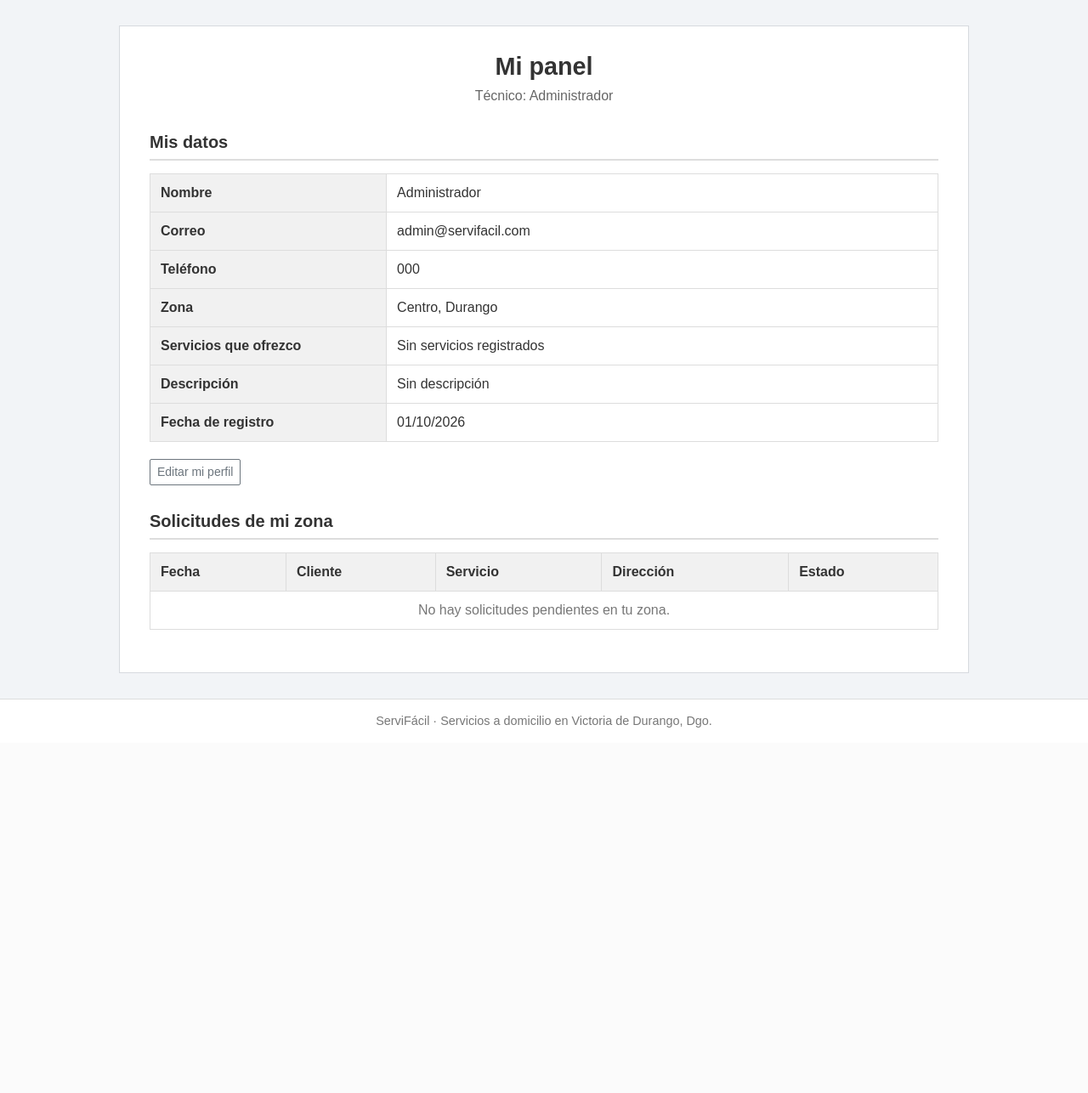
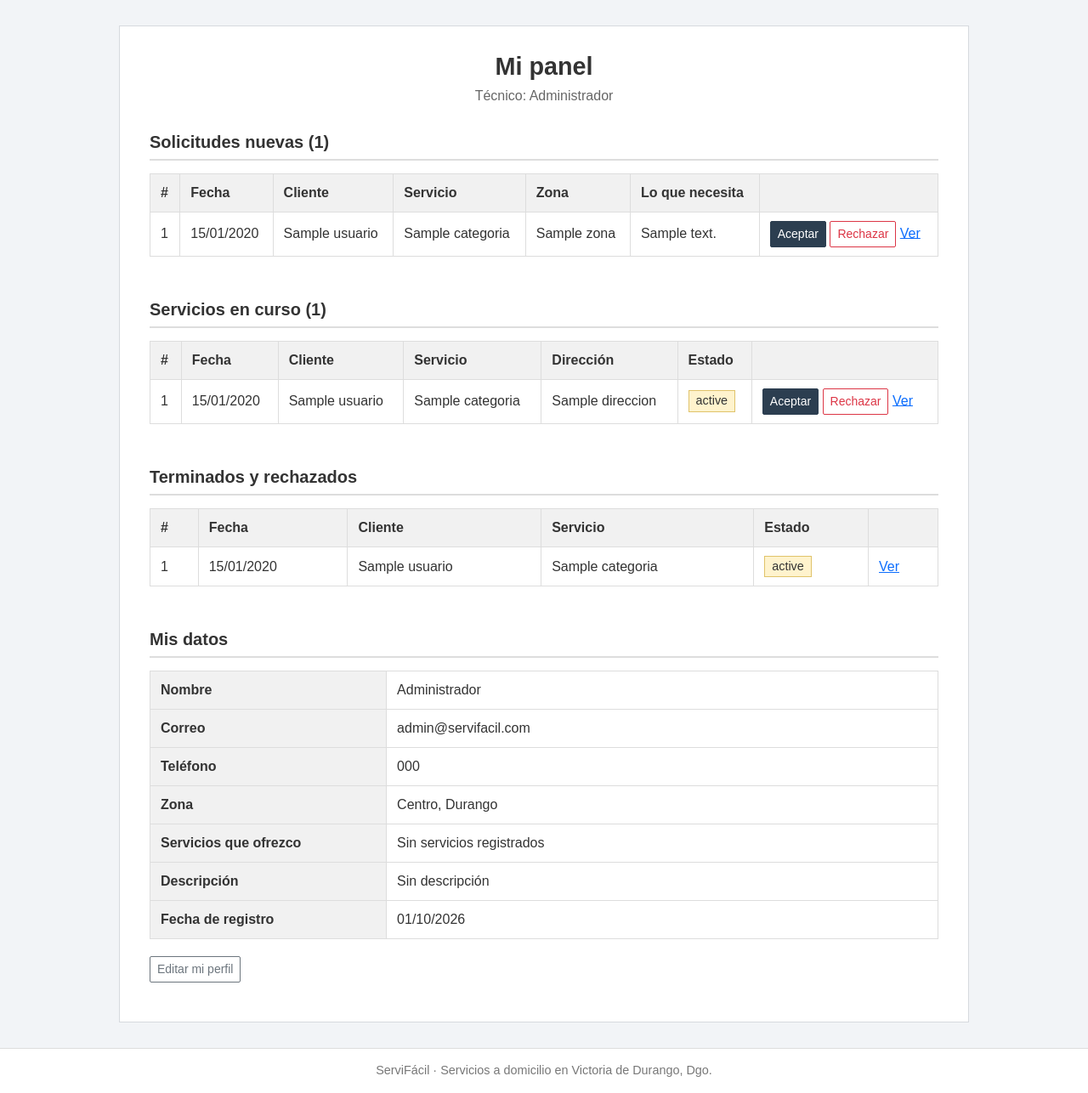
Before and after one commit to LxArmitage/servifacil, a Flask app: template app/templates/main/dashboard_tecnico.html in a window 1280 px wide. Shown: the part 60-1346 px from the top of the page at 85% size. Before the commit the page ends 916 px from the top, so only its background shows below. Run offline with Flask 3, Linux system fonts and the light colour scheme; a user stored in the database is signed in; tables that the repository leaves empty hold one stand-in row (values such as "Sample post"); the template is opened without the code that fills it: most values are stand-ins (such as "Sample title", 1, 10 or a date in 2020).

Commit message:
Aceptar, rechazar y estados de las solicitudes
- El tecnico acepta o rechaza las solicitudes nuevas
- Estados en orden: pendiente, aceptado, en camino y terminado
- El panel del tecnico separa solicitudes nuevas, en curso y terminadas
- Los telefonos se muestran hasta que el tecnico acepta
- Los cambios de estado solo se hacen por POST y por el tecnico asignado

Co-Authored-By: Claude Opus 5.5 <noreply@anthropic.com>

```diff
--- a/app/templates/main/dashboard_tecnico.html
+++ b/app/templates/main/dashboard_tecnico.html
@@ -1,4 +1,5 @@
 {% extends "base.html" %}
+{% from "servicios/_acciones.html" import acciones %}
 {% block title %}Mi panel — ServiFácil{% endblock %}
 
 {% block contenido %}
@@ -6,6 +7,118 @@
 <h1>Mi panel</h1>
 <p class="subtitulo">Técnico: {{ current_user.nombre }}</p>
 
+<!-- SOLICITUDES NUEVAS -->
+<h2>Solicitudes nuevas ({{ nuevas|length }})</h2>
+<div class="tabla-contenedor">
+    <table class="tabla">
+        <thead>
+            <tr>
+                <th>#</th>
+                <th>Fecha</th>
+                <th>Cliente</th>
+                <th>Servicio</th>
+                <th>Zona</th>
+                <th>Lo que necesita</th>
+                <th></th>
+            </tr>
+        </thead>
+        <tbody>
+            {% for s in nuevas %}
+            <tr>
+                <td>{{ s.id }}</td>
+                <td>{{ s.fecha_servicio|fecha }}</td>
+                <td>{{ s.cliente.usuario.nombre }}</td>
+                <td>{{ s.categoria.nombre }}</td>
+                <td>{{ s.zona.nombre if s.zona else "—" }}</td>
+                <td>{{ s.descripcion|truncate(60) }}</td>
+                <td class="text-nowrap">
+                    {{ acciones(s, "panel") }}
+                    <a href="{{ url_for('servicios.detalle', solicitud_id=s.id) }}">Ver</a>
+                </td>
+            </tr>
+            {% else %}
+            <tr>
+                <td colspan="7" class="vacio">No tienes solicitudes nuevas.</td>
+            </tr>
+            {% endfor %}
+        </tbody>
+    </table>
+</div>
+
+<!-- SERVICIOS EN CURSO -->
+<h2>Servicios en curso ({{ en_curso|length }})</h2>
+<div class="tabla-contenedor">
+    <table class="tabla">
+        <thead>
+            <tr>
+                <th>#</th>
+                <th>Fecha</th>
+                <th>Cliente</th>
+                <th>Servicio</th>
+                <th>Dirección</th>
+                <th>Estado</th>
+                <th></th>
+            </tr>
+        </thead>
+        <tbody>
+            {% for s in en_curso %}
+            <tr>
+                <td>{{ s.id }}</td>
+                <td>{{ s.fecha_servicio|fecha }}</td>
+                <td>{{ s.cliente.usuario.nombre }}</td>
+                <td>{{ s.categoria.nombre }}</td>
+                <td>{{ s.direccion }}</td>
+                <td><span class="estado estado-{{ s.estado }}">{{ s.estado_nombre }}</span></td>
+                <td class="text-nowrap">
+                    {{ acciones(s, "panel") }}
+                    <a href="{{ url_for('servicios.detalle', solicitud_id=s.id) }}">Ver</a>
+                </td>
+            </tr>
+            {% else %}
+            <tr>
+                <td colspan="7" class="vacio">No tienes servicios en curso.</td>
+            </tr>
+            {% endfor %}
+        </tbody>
+    </table>
+</div>
+
+<!-- TERMINADOS Y RECHAZADOS -->
+<h2>Terminados y rechazados</h2>
+<div class="tabla-contenedor">
+    <table class="tabla">
+        <thead>
+            <tr>
+                <th>#</th>
+                <th>Fecha</th>
+                <th>Cliente</th>
+                <th>Servicio</th>
+                <th>Estado</th>
+                <th></th>
+            </tr>
+        </thead>
+        <tbody>
+            {% for s in cerradas %}
+            <tr>
+                <td>{{ s.id }}</td>
+                <td>{{ s.fecha_servicio|fecha }}</td>
+                <td>{{ s.cliente.usuario.nombre }}</td>
+                <td>{{ s.categoria.nombre }}</td>
+                <td><span class="estado estado-{{ s.estado }}">{{ s.estado_nombre }}</span></td>
+                <td>
+                    <a href="{{ url_for('servicios.detalle', solicitud_id=s.id) }}">Ver</a>
+                </td>
+            </tr>
+            {% else %}
+            <tr>
+                <td colspan="6" class="vacio">Todavía no hay servicios terminados.</td>
+            </tr>
+            {% endfor %}
+        </tbody>
+    </table>
+</div>
+
+<!-- MIS DATOS -->
 <h2>Mis datos</h2>
 <table class="tabla tabla-datos">
     <tr>
@@ -42,26 +155,4 @@
         Editar mi perfil
     </a>
 </p>
-
-<h2>Solicitudes de mi zona</h2>
-<div class="tabla-contenedor">
-    <table class="tabla">
-        <thead>
-            <tr>
-                <th>Fecha</th>
-                <th>Cliente</th>
-                <th>Servicio</th>
-                <th>Dirección</th>
-                <th>Estado</th>
-            </tr>
-        </thead>
-        <tbody>
-            <tr>
-                <td colspan="5" class="vacio">
-                    No hay solicitudes pendientes en tu zona.
-                </td>
-            </tr>
-        </tbody>
-    </table>
-</div>
 {% endblock %}
--- /dev/null
+++ b/app/templates/servicios/_acciones.html
@@ -0,0 +1,23 @@
+{# Botones del técnico según el estado de la solicitud.
+   "volver" indica a qué página regresar: "panel" o "detalle". #}
+{% macro acciones(s, volver) %}
+<form method="POST" class="d-inline"
+      action="{{ url_for('servicios.cambiar_estado', solicitud_id=s.id) }}">
+    <input type="hidden" name="volver" value="{{ volver }}">
+    {% if s.estado == "pendiente" %}
+        <button type="submit" name="accion" value="aceptar"
+                class="btn btn-primary btn-sm">Aceptar</button>
+        <button type="submit" name="accion" value="rechazar"
+                class="btn btn-outline-danger btn-sm"
+                onclick="return confirm('¿Seguro que quieres rechazar esta solicitud?');">
+            Rechazar
+        </button>
+    {% elif s.estado == "aceptado" %}
+        <button type="submit" name="accion" value="en_camino"
+                class="btn btn-primary btn-sm">Voy en camino</button>
+    {% elif s.estado == "en_camino" %}
+        <button type="submit" name="accion" value="terminar"
+                class="btn btn-primary btn-sm">Marcar terminado</button>
+    {% endif %}
+</form>
+{% endmacro %}
```
Also changed, not shown: app/main/routes.py (+17 -1 lines), app/servicios/routes.py (+42 -0 lines), app/templates/servicios/detalle.html (+7 -0 lines).
